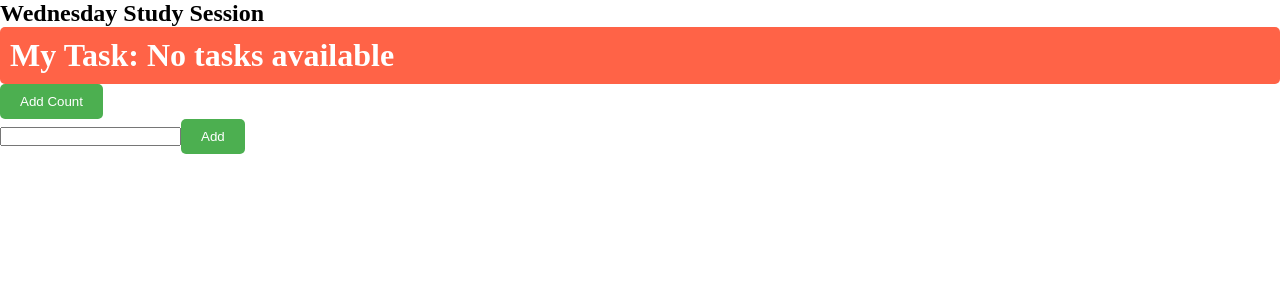
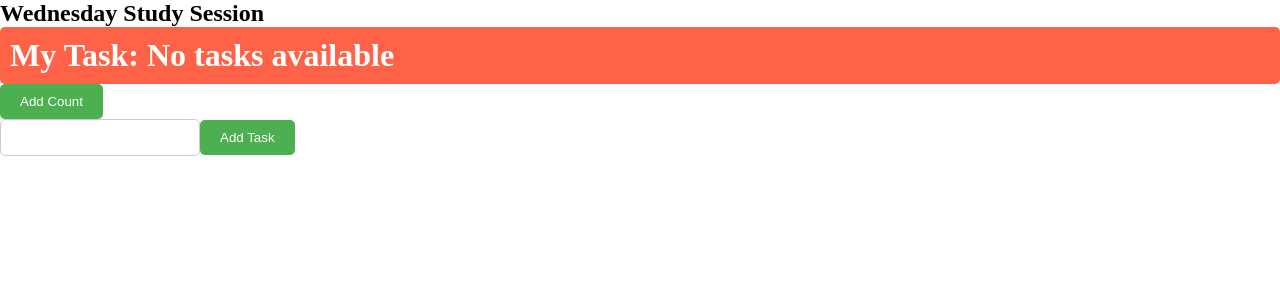
Before and after one commit to MO-SubhrajyotiM-23205/MyCoPilotWorkSpace, a React (Vite) app in the folder taskManagementSys/: page / in a window 1280 px wide. Shown: the top 300 px of the page. Built offline with nearby package versions, Linux system fonts and the light colour scheme.

Commit message:
Array list bind

```diff
--- a/taskManagementSys/src/components/WedSession.jsx
+++ b/taskManagementSys/src/components/WedSession.jsx
@@ -29,10 +29,10 @@ const WedSession = () => {
             <h1 style={headerStyle}>My Task: {totalCount === 0 ? "No tasks available" : `No of Tasks: ${totalCount}`}</h1>
             <button className="btnClass" disabled={isDisabled} onClick={getTotalCount}>Add Count</button>
             <br />
-            <input value={name} onChange={e => setName(e.target.value)} />
+            <input className='inpText' value={name} onChange={e => setName(e.target.value)} />
 
             <button className="btnClass" onClick={() => { arrTasks.push({id: nextId++, name: name,});}}>
-              Add</button>
+              Add Task</button>
             <ul>
               {arrTasks.map(task => (
                 <li key={task.id}>{task.name}</li>
--- a/taskManagementSys/src/components/wedSession.css
+++ b/taskManagementSys/src/components/wedSession.css
@@ -11,3 +11,10 @@
   background-color: #ccc;
   cursor: not-allowed;
 }
+
+.inpText {
+  padding: 10px;
+  border: 1px solid #ccc;
+  border-radius: 5px;
+  width: 200px;
+}
```
